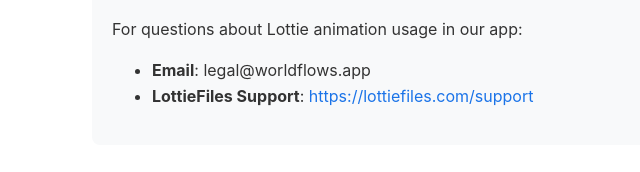
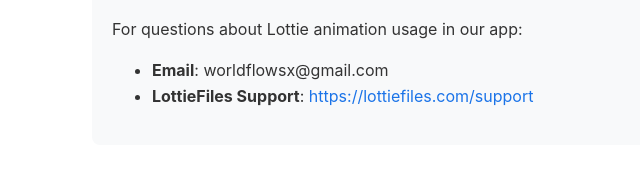
Before and after one commit to worldflowsx/worldflows-legal, a plain HTML site: page lottie-attribution.html in a window 1280 px wide. Shown: the part 2857-3029 px from the top of the page, 148-788 px from the left. Drawn offline with Linux system fonts and the light colour scheme.

Commit message:
Update lottie-attribution.html

```diff
--- a/lottie-attribution.html
+++ b/lottie-attribution.html
@@ -187,7 +187,7 @@
         <h2>Contact Information</h2>
         <p>For questions about Lottie animation usage in our app:</p>
         <ul>
-            <li><strong>Email</strong>: legal@worldflows.app</li>
+            <li><strong>Email</strong>: worldflowsx@gmail.com</li>
             <li><strong>LottieFiles Support</strong>: <a href="https://lottiefiles.com/support" target="_blank" rel="noopener">https://lottiefiles.com/support</a></li>
         </ul>
     </div>
```
